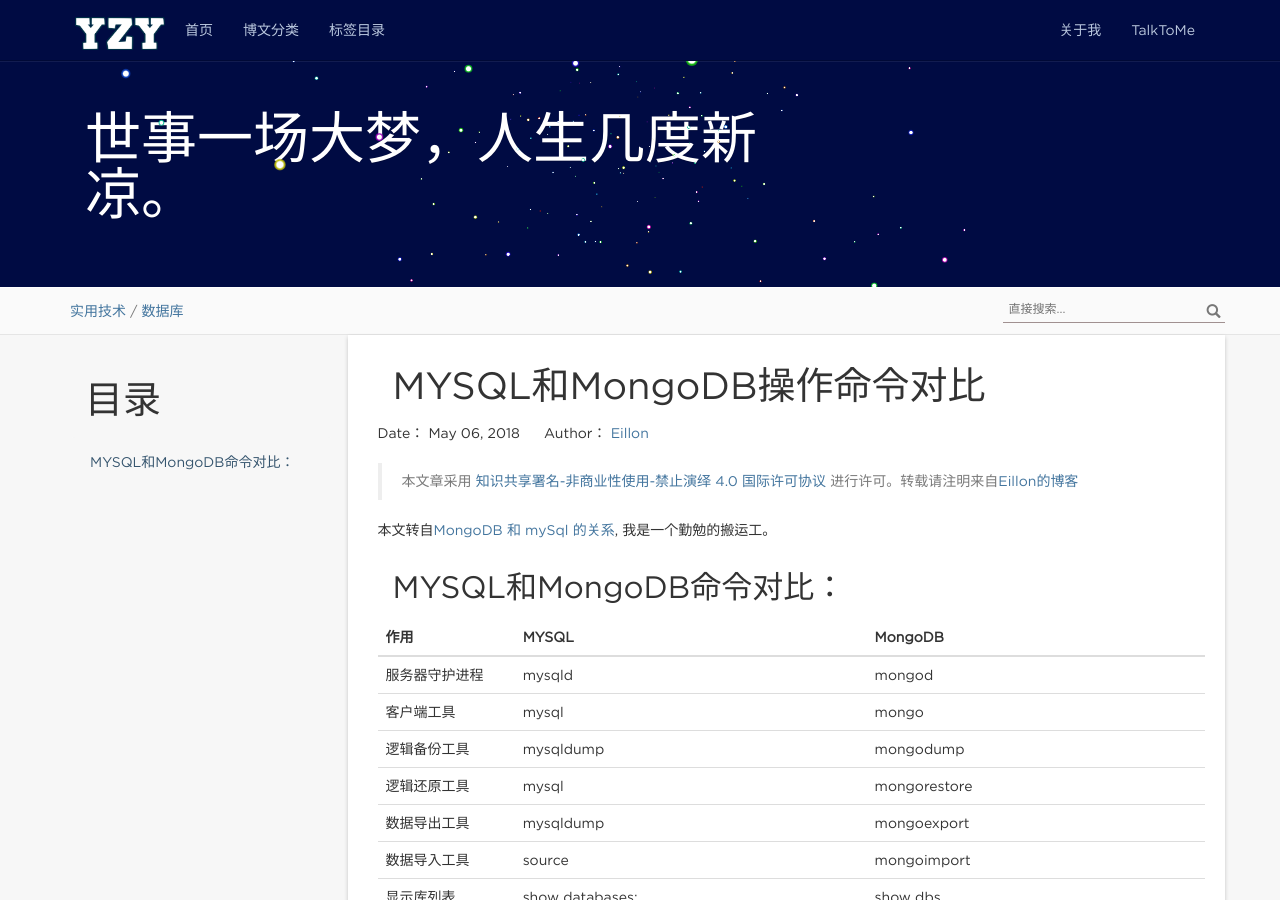
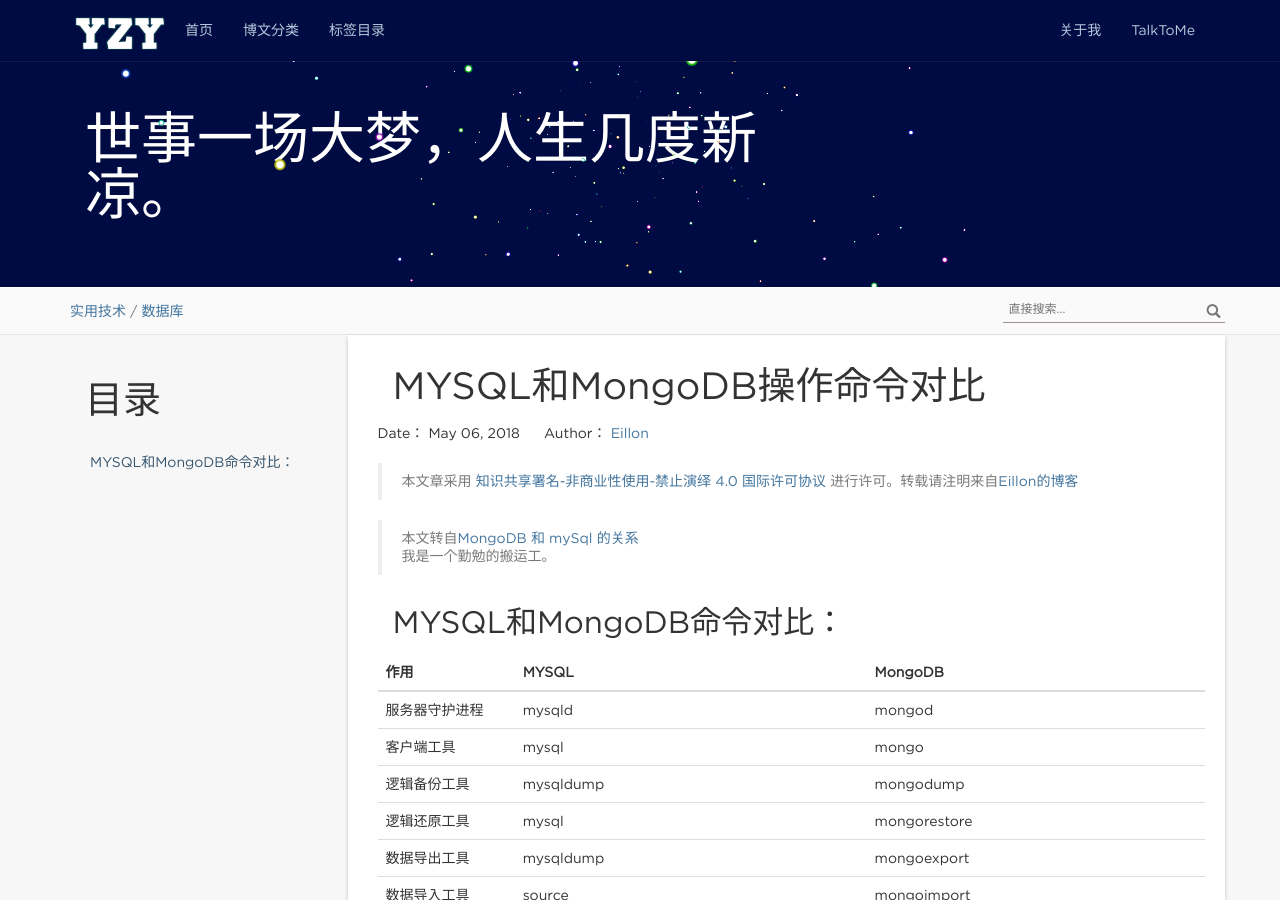
Before and after one commit to eillon/eillon.github.io, a Jekyll site: the page built from _posts/2018-05-06-Mysql和MongoDB对比.md, in a window 1280 px wide and 900 px high. Built offline with Jekyll 4.4.1, drawn with Linux system fonts in a browser that asks for light colours; nearby versions of some CDN libraries; comment, search, counter and statistics services are not loaded.

Commit message:
fix small bugs

```diff
--- a/_posts/2018-05-06-Mysql和MongoDB对比.md
+++ b/_posts/2018-05-06-Mysql和MongoDB对比.md
@@ -10,7 +10,8 @@
 
 
 
-本文转自[MongoDB 和 mySql 的关系](http://www.cnblogs.com/syomm/p/5760441.html), 我是一个勤勉的搬运工。
+> 本文转自[MongoDB 和 mySql 的关系](http://www.cnblogs.com/syomm/p/5760441.html)
+<br/> 我是一个勤勉的搬运工。
 
 <!-- more -->
 
```
